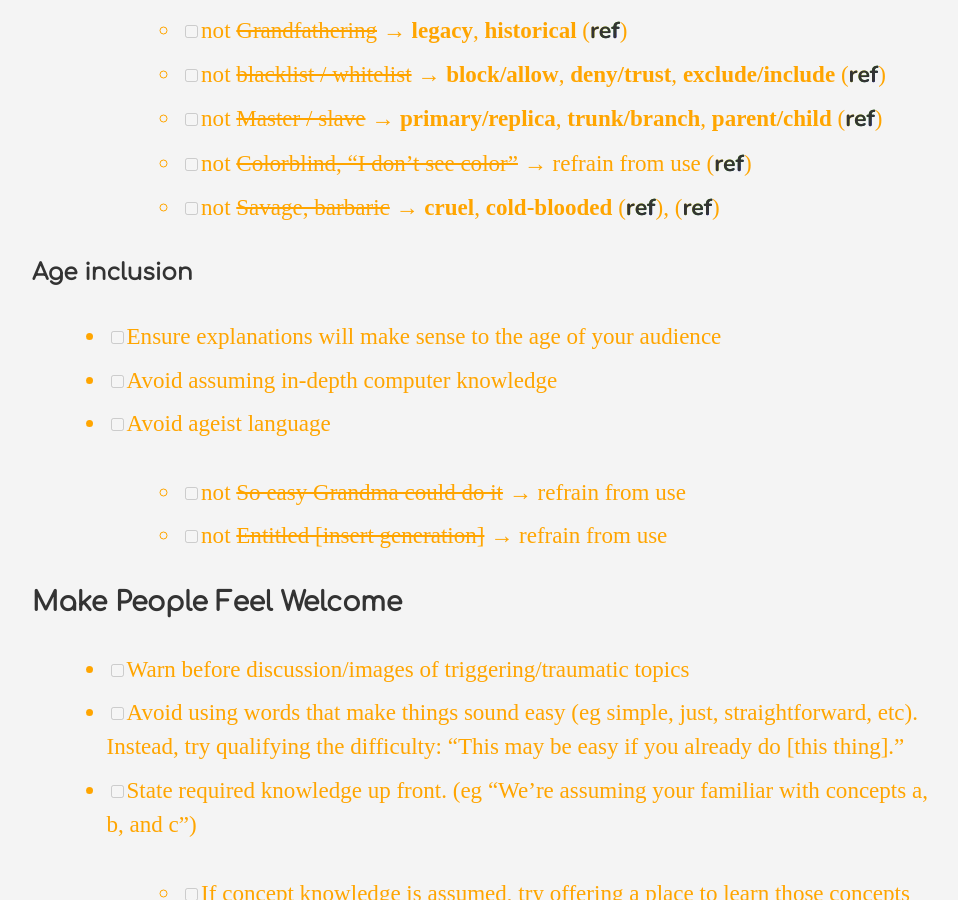
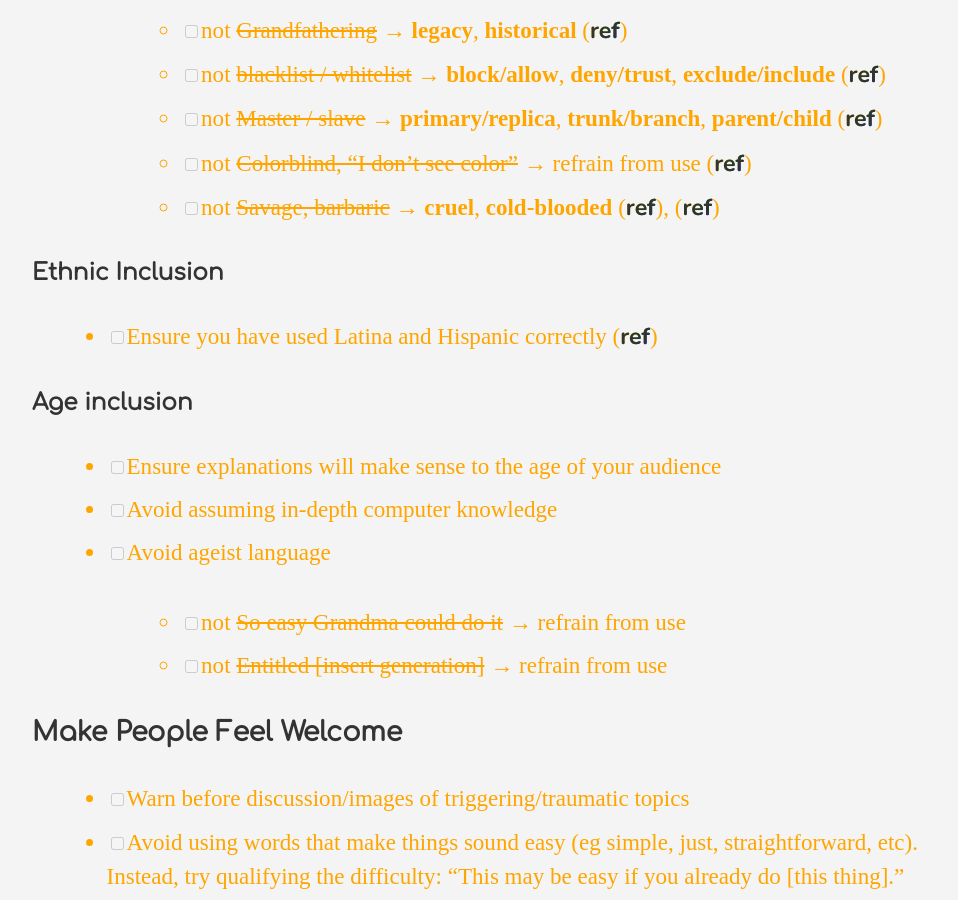
Before and after one commit to VickiLanger/OpenGates, a Jekyll site: the page built from site/checklist.md, in a window 1280 px wide and 900 px high, scrolled down 3599 px. Shown: the whole window, without its empty margins (168-1126 px from the left). Built offline with Jekyll 4.4.1, drawn with Linux system fonts in a browser that asks for light colours.

Commit message:
add another category

```diff
--- a/site/checklist.md
+++ b/site/checklist.md
@@ -79,6 +79,9 @@ The checklist is broken down into sections to help us understand how each item h
     - [ ] not ~~Colorblind, "I don't see color"~~ → refrain from use ([ref](https://medium.com/@tinu/what-you-erase-when-you-say-i-dont-see-color-73360346afa7))
     - [ ] not ~~Savage, barbaric~~ → **cruel**, **cold-blooded** ([ref](https://www.selfdefined.app/definitions/savage/)), ([ref](https://www.selfdefined.app/definitions/barbaric/))
 
+#### Ethnic Inclusion
+- [ ] Ensure you have used Latina and Hispanic correctly ([ref](https://www.yesprep.org/news/blog/featured/~board/blog/post/hispanic-vs-latinos-vs-latinx-explained))
+
 #### Age inclusion
 - [ ] Ensure explanations will make sense to the age of your audience
 - [ ] Avoid assuming in-depth computer knowledge
```
